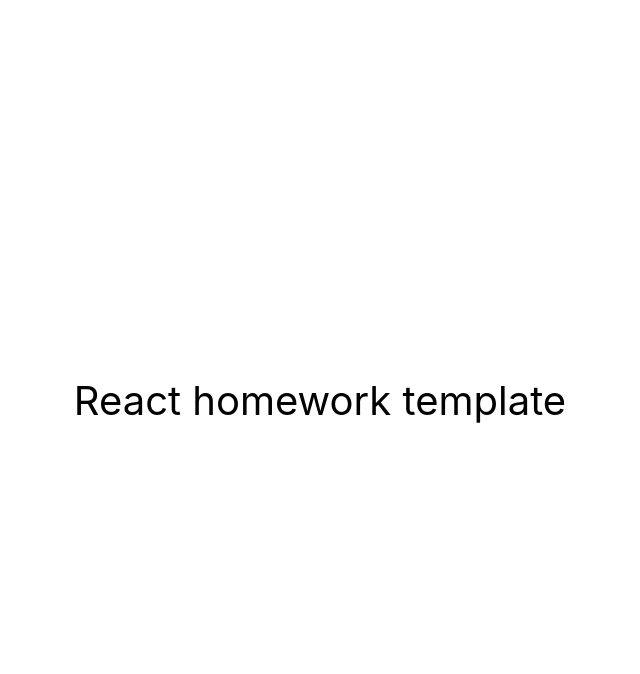
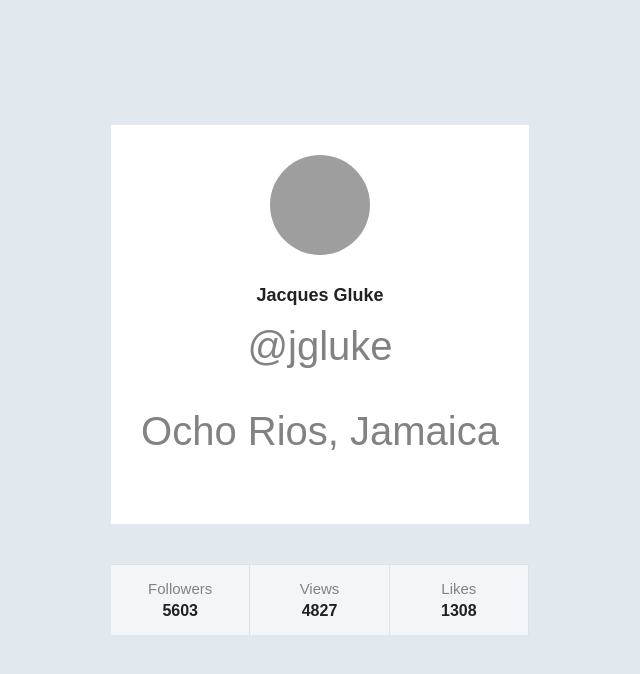
Before and after one commit to ultrasoundcode/goit-react-hw-01-components, a React (Create React App) app: page / in a window 1280 px wide. Shown: the top 674 px of the page, without its empty margins (320-960 px from the left). Built offline with nearby package versions, Linux system fonts and the light colour scheme; grey boxes are pictures that could not be loaded.

Commit message:
Profile
✅

```diff
--- a/package.json
+++ b/package.json
@@ -7,6 +7,7 @@
     "@testing-library/jest-dom": "^5.16.3",
     "@testing-library/react": "^12.1.4",
     "@testing-library/user-event": "^13.5.0",
+    "prop-types": "^15.8.1",
     "react": "^18.1.0",
     "react-dom": "^18.1.0",
     "react-scripts": "5.0.1",
--- a/src/components/App.jsx
+++ b/src/components/App.jsx
@@ -1,7 +1,11 @@
+import user from '../data/user.json';
+import Profile from './Profile/Profile';
+
 export const App = () => {
   return (
     <div
       style={{
+        background: '#e1e9ee',
         height: '100vh',
         display: 'flex',
         justifyContent: 'center',
@@ -10,7 +14,13 @@
         color: '#010101',
       }}
     >
-      React homework template
+      <Profile
+        username={user.username}
+        tag={user.tag}
+        location={user.location}
+        avatar={user.avatar}
+        stats={user.stats}
+      />
     </div>
   );
 };
--- /dev/null
+++ b/src/components/Profile/Profile.jsx
@@ -0,0 +1,43 @@
+import PropTypes from 'prop-types';
+import styles from './Profile.module.css';
+
+function Profile({ username, tag, location, avatar, stats }) {
+  return (
+    <div className={styles.Profile}>
+      <div className={styles.description}>
+        <img src={avatar} alt="User avatar" className={styles.avatar} />
+        <p className={styles.name}>{username}</p>
+        <p className={styles.tag}>@{tag}</p>
+        <p className={styles.location}>{location}</p>
+      </div>
+
+      <ul className={styles.stats}>
+        <li className={styles.stats_item}>
+          <span className={styles.label}>Followers</span>
+          <span className={styles.quantity}>{stats.followers}</span>
+        </li>
+        <li className={styles.stats_item}>
+          <span className={styles.label}>Views</span>
+          <span className={styles.quantity}>{stats.views}</span>
+        </li>
+        <li className={styles.stats_item}>
+          <span className={styles.label}>Likes</span>
+          <span className={styles.quantity}>{stats.likes}</span>
+        </li>
+      </ul>
+    </div>
+  );
+}
+
+Profile.propTypes = {
+  username: PropTypes.string,
+  tag: PropTypes.string,
+  location: PropTypes.string,
+  avatar: PropTypes.string,
+  stats: PropTypes.shape({
+    followers: PropTypes.number.isRequired,
+    views: PropTypes.number.isRequired,
+    likes: PropTypes.number.isRequired,
+  }).isRequired,
+};
+export default Profile;
--- /dev/null
+++ b/src/components/Profile/Profile.module.css
@@ -0,0 +1,55 @@
+.description {
+  text-align: center;
+  padding: 30px;
+  background-color: #fff;
+}
+.avatar {
+  width: 100px;
+  height: 100px;
+  border-radius: 50%;
+  margin: 0 auto;
+}
+.name {
+  font-size: 18px;
+  font-family: SF Mono, sans-serif;
+  font-weight: 700;
+  margin-top: 20px;
+  color: #212121;
+}
+.tag {
+  font-family: SF Mono, sans-serif;
+  margin-top: 10px;
+  color: rgb(131, 129, 129);
+}
+.location {
+  font-family: SF Mono, sans-serif;
+  margin-top: 10px;
+  color: rgb(131, 129, 129);
+}
+.stats {
+  font-family: SF Mono, sans-serif;
+  background-color: #f3f6f9;
+  border-top: 1px solid #dfe1e3;
+  display: flex;
+  list-style-type: none;
+  padding: 0;
+}
+.stats_item {
+  border-right: 1px solid #dfe1e3;
+  display: flex;
+  flex-direction: column;
+  gap: 5px;
+  text-align: center;
+  width: calc(100% / 3);
+  padding: 15px 0;
+}
+.label {
+  color: rgb(131, 129, 129);
+  font-size: 15px;
+}
+.quantity {
+  font-family: SF Mono, sans-serif;
+  font-size: 16px;
+  font-weight: 700;
+  color: #212121;
+}
```
Also changed, not shown: 1 other file (tests, documents, lock files or other folders).
